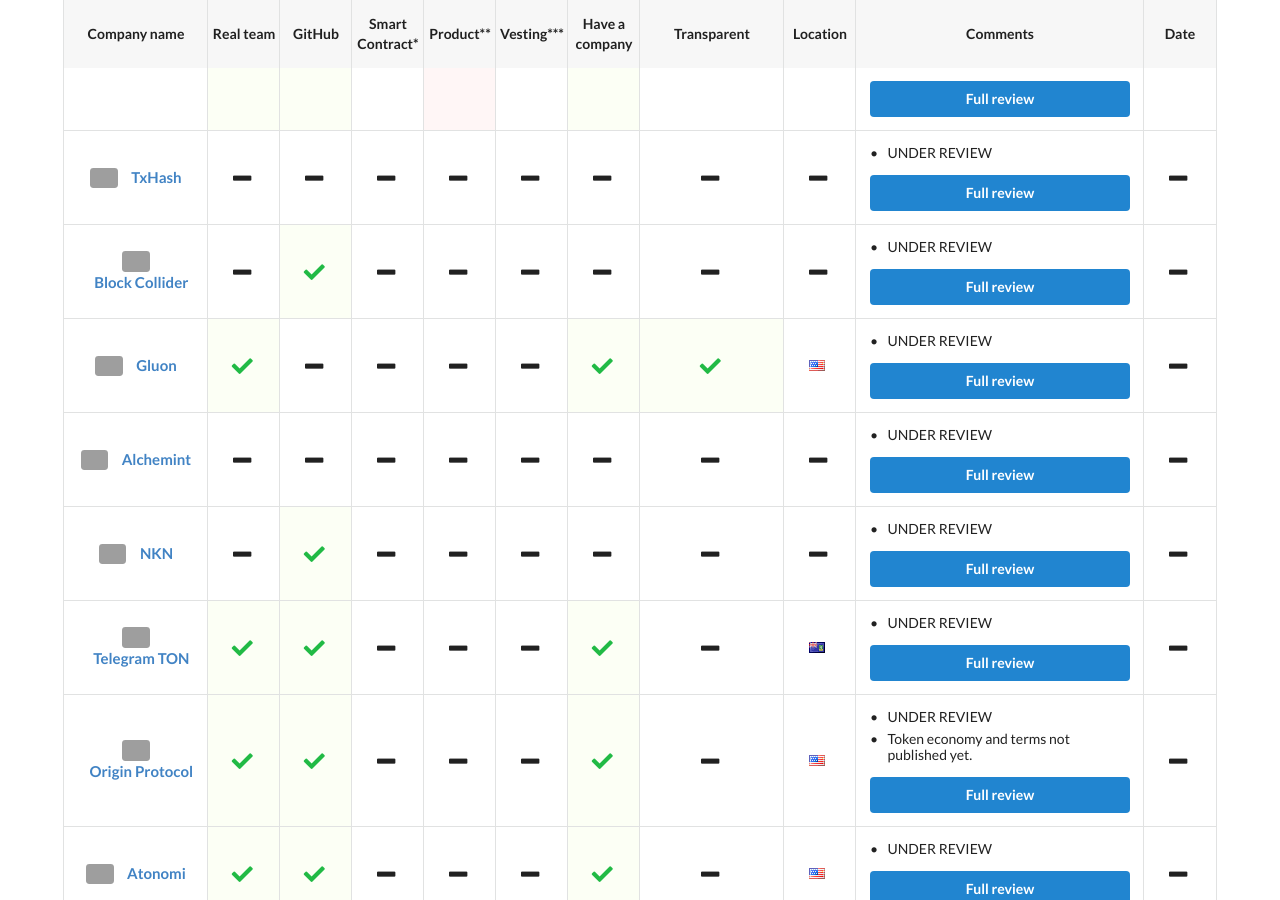
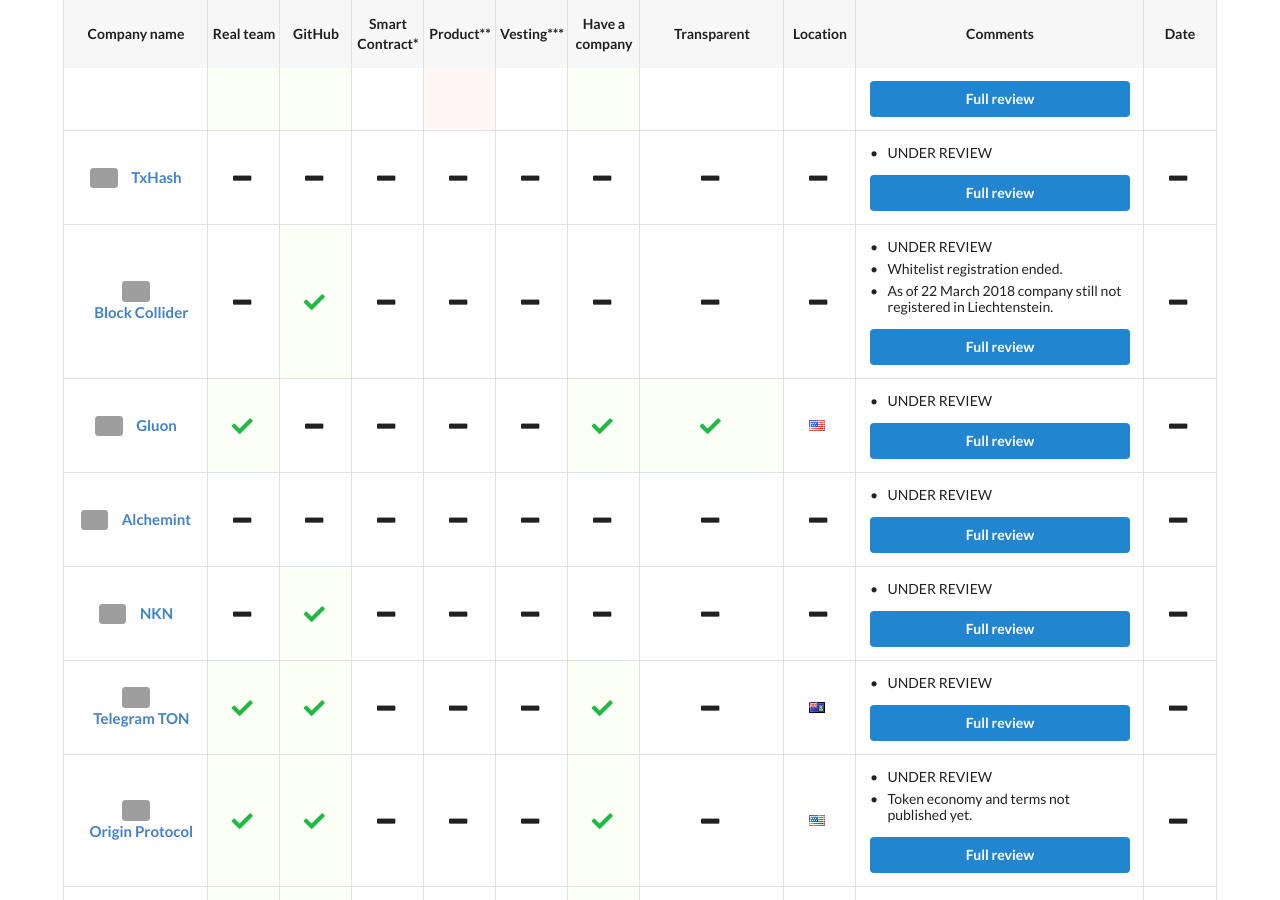
Before and after one commit to ico-check/ico-check, a Jekyll site: the page built from in-review.md, in a window 1280 px wide and 900 px high, scrolled down 585 px. Built offline with Jekyll 4.4.1, drawn with Linux system fonts in a browser that asks for light colours; nearby versions of some CDN libraries; grey boxes are pictures that could not be loaded.

Commit message:
58-block-collider-ico-check
Added comments

```diff
--- a/_data/in-review-icos.yml
+++ b/_data/in-review-icos.yml
@@ -49,6 +49,8 @@
   location:
   comments:
     - content: UNDER REVIEW
+    - content: Whitelist registration ended.
+    - content: As of 22 March 2018 company still not registered in Liechtenstein.
   ico_start_date:
   ico_end_date:
   safe:
```
